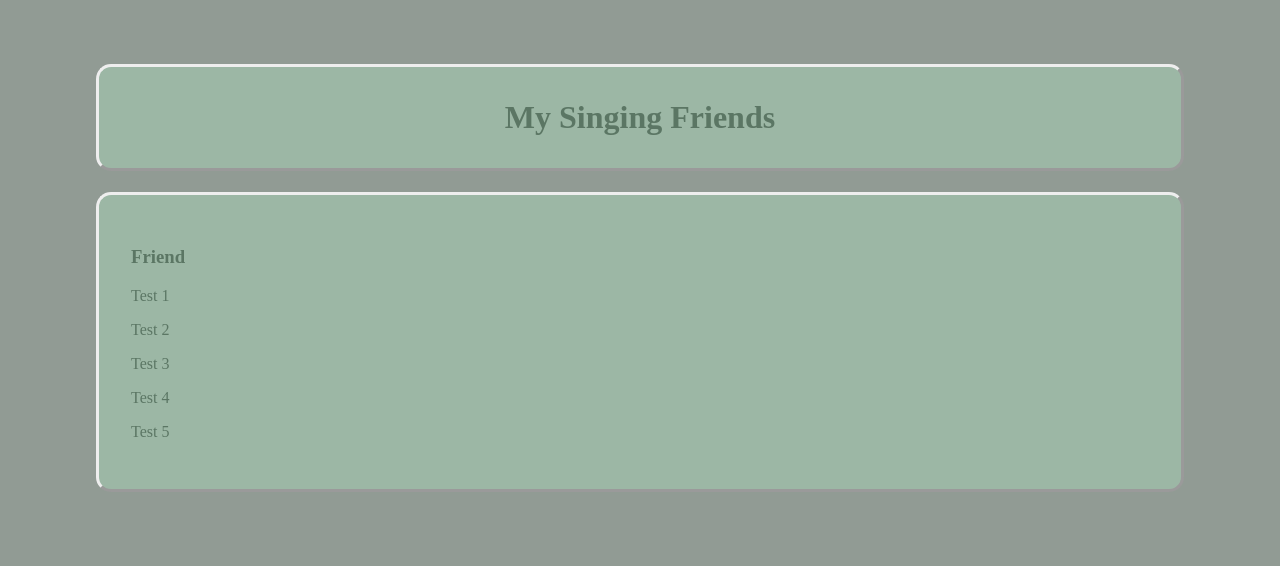
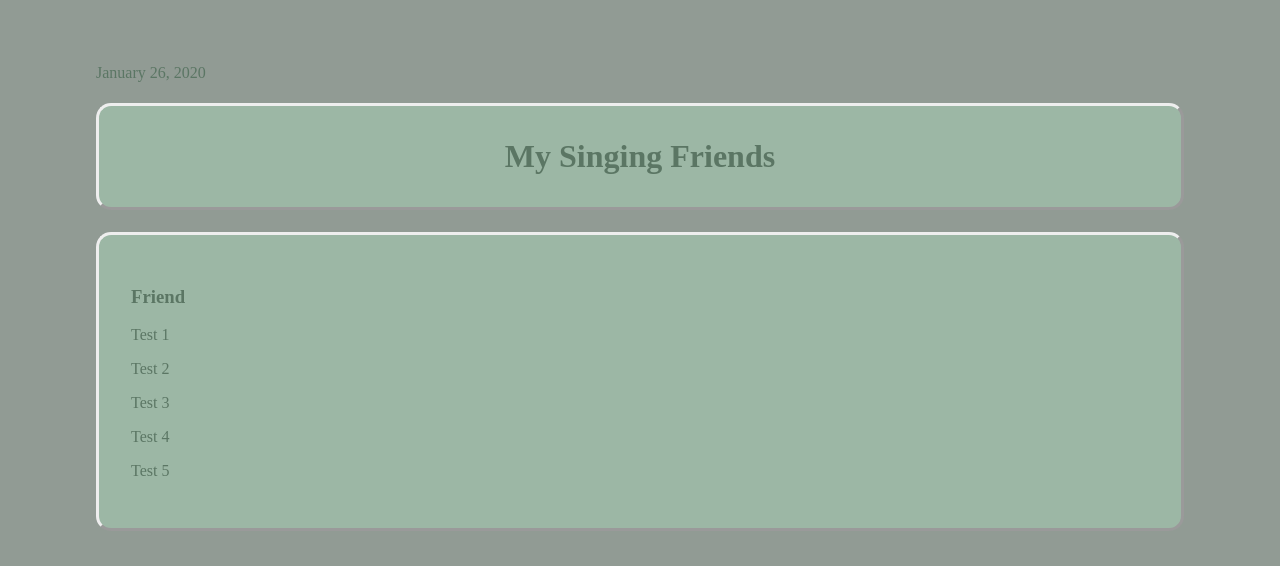
Before and after one commit to Bryantellius/99-Lines-of-Code, a plain HTML site: page index.html in a window 1280 px wide. Drawn offline with Linux system fonts and the light colour scheme.

Commit message:
added header with date

```diff
--- a/index.html
+++ b/index.html
@@ -8,6 +8,12 @@
     <title>99 Lines of Code in the File</title>
 </head>
 <body>
+    <header>
+        <div class="header">
+            <p id="date">January 26, 2020</p>
+        </div>
+    </header>
+    <div class="main">
         <h1>My Singing Friends</h1>
         <div class="friend">
             <h3>Friend</h3>
@@ -17,6 +23,8 @@
             <p>Test 4</p>
             <p>Test 5</p>
         </div>
+    </div>
+    <div class="test"></div>
 
     <script src="app.js"></script>
 </body>
```
Lines whose indentation alone changed are shown as unchanged.
